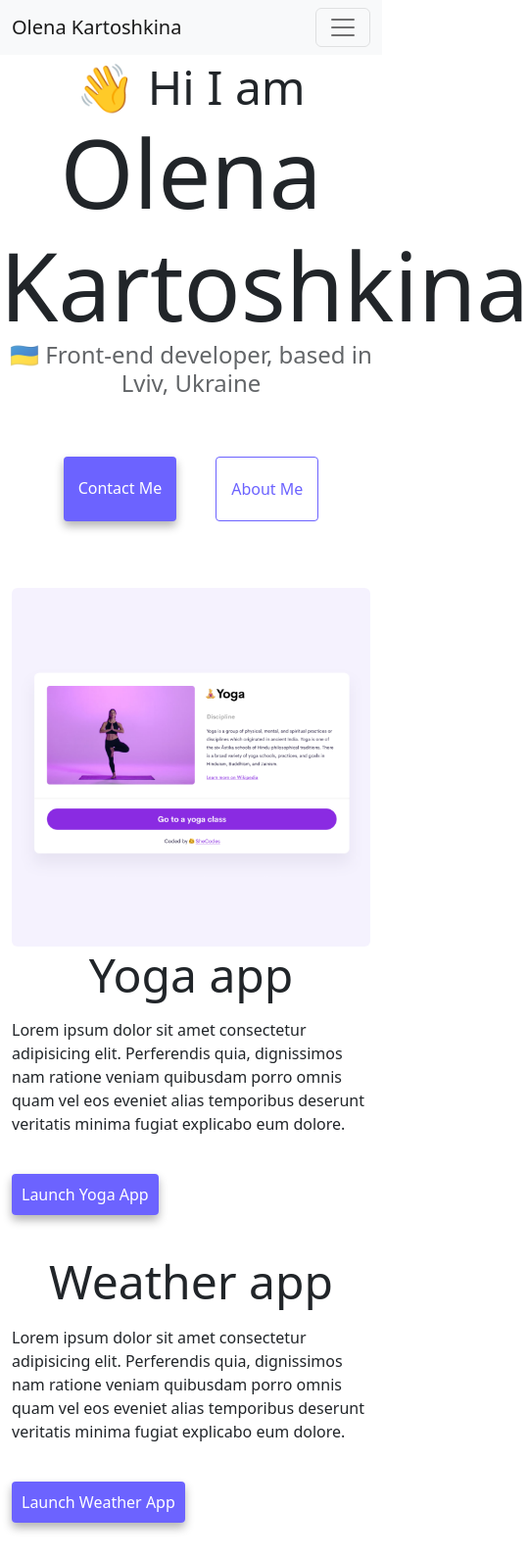
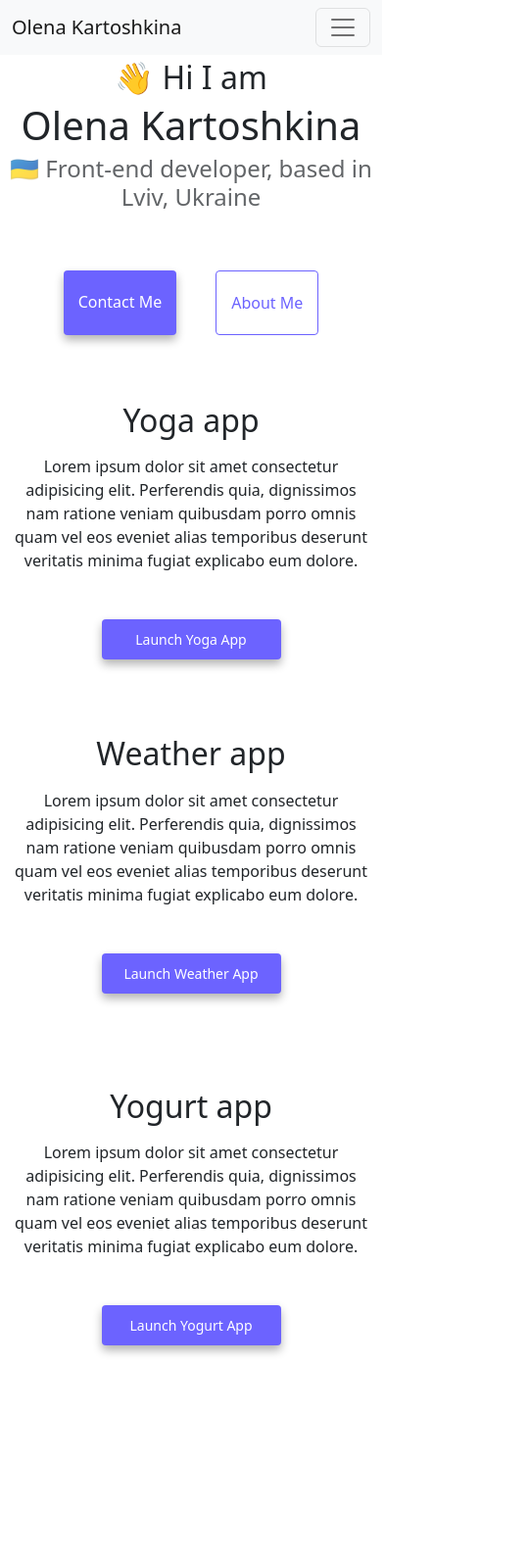
Before and after one commit to Elena25075/Shecodes-responsive, a plain HTML site: page index.html in a window 390 px wide. Shown: the top 1590 px of the page at 98% size, 540 px wide, since content can reach past the window. After the commit the page ends 1510 px from the top, so only its background shows below. Drawn offline with nearby package versions, Linux system fonts and the light colour scheme.

Commit message:
SEO added

```diff
--- a/index.html
+++ b/index.html
@@ -4,7 +4,7 @@
     <meta charset="UTF-8">
     <meta http-equiv="X-UA-Compatible" content="IE=edge">
     <meta name="viewport" content="width=device-width, initial-scale=1.0">
-
+    <meta name="description"  content="This website is about front-end developer Olena Kartoshkina and her works">
     <title>Olena Kartoshkina</title>
     <link
       href="https://cdn.jsdelivr.net/npm/bootstrap@5.2.0/dist/css/bootstrap.min.css"
@@ -22,7 +22,7 @@
   <body>
     <nav class="navbar navbar-expand-lg navbar-light bg-light fixed-top">
       <div class="container">
-        <a class="navbar-brand" href="index.html">Olena Kartoshkina</a>
+        <a class="navbar-brand" href="index.html" title = "homepage">Olena Kartoshkina</a>
         <button
           class="navbar-toggler"
           type="button"
@@ -56,15 +56,15 @@
     <h1>Olena Kartoshkina</h1>
     <h3>🇺🇦 Front-end developer, based in Lviv, Ukraine</h3>
     <div class="navigation-links">
-      <a href="about.html#contact" class="contact-link">Contact me</a>
-      <a href="about.html" class="about-link">About me</a>
+      <a href="about.html#contact" class="contact-link" title="Contact info">Contact me</a>
+      <a href="about.html" class="about-link" title ="About me">About me</a>
     </div>
   </br>
 </br>
     <div class="container">
       <div class="row">
         <div class="col-md-6">
-          <img src="images/yoga.png" class="img-fluid rounded" />
+          <img src="images/yoga.png" class="img-fluid rounded d-none d-md-block" alt="Website about Yoga"/>
         </div>
         <div class="col-md-6">
           <h2 class="mb-3">Yoga app</h2>
@@ -75,7 +75,7 @@
             explicabo eum dolore.
           </p>
           <div class="mt-5">
-            <a href="#" class="primary-link btn-1">Launch Yoga App</a>
+            <a href="#" class="primary-link btn-1" title ="Yoga App">Launch Yoga App</a>
           </div>
         </div>
       </div>
@@ -89,16 +89,16 @@
             explicabo eum dolore.
           </p>
           <div class="mb-5 mt-5">
-            <a href="#" class="primary-link btn-1">Launch Weather App</a>
+            <a href="#" class="primary-link btn-1" title="Weather App">Launch Weather App</a>
           </div>
         </div>
         <div class="col-md-6">
-          <img src="images/weather.png" class="img-fluid rounded" />
+          <img src="images/weather.png" class="img-fluid rounded d-none d-md-block" alt="Weather App"/>
         </div>
       </div>
       <div class="row mt-5">
         <div class="col-md-6">
-          <img src="images/yogurt.png" class="img-fluid rounded" />
+          <img src="images/yogurt.png" class="img-fluid rounded d-none d-md-block" alt="Yogurt App"/>
         </div>
         <div class="col-md-6">
           <h2 class="mb-3">Yogurt app</h2>
@@ -109,7 +109,7 @@
             explicabo eum dolore.
           </p>
           <div class="mt-5">
-            <a href="#" class="primary-link btn-1">Launch Yogurt App</a>
+            <a href="#" class="primary-link btn-1" title="Yogurt App">Launch Yogurt App</a>
           </div>
         </div>
       </div>
--- a/style.css
+++ b/style.css
@@ -97,3 +97,29 @@ h3 {
   text-decoration: none;
   border-radius: 4px;
 }
+
+@media (max-width: 576px) {
+  h1 {
+    font-size: 40px;
+    line-height: 1.5;
+  }
+
+  h2 {
+    font-size: 32px;
+    text-align: center;
+  }
+
+  p {
+    text-align: center;
+  }
+}
+
+@media (max-width: 576px) {
+  .btn-1 {
+    display: block;
+    margin: 29px 25%;
+    padding: 10px 20px;
+    text-align: center;
+    font-size: 14px;
+  }
+}
```
Also changed, not shown: about.html (+7 -7 lines).
